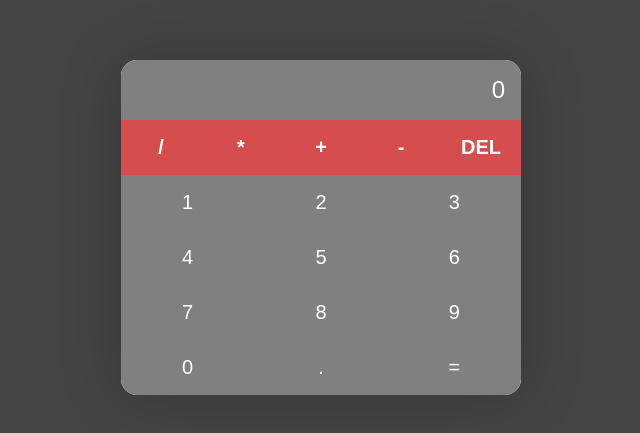
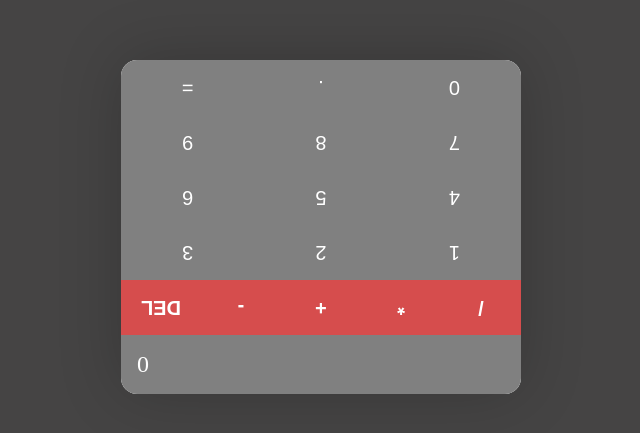
Before and after one commit to yaspyrih/reactCalculator, a React (Create React App) app: page / in a window 1280 px wide. Shown: the part 173-606 px from the top of the page, without its empty margins (319-959 px from the left). Built offline with nearby package versions, Linux system fonts and the light colour scheme; the HTML template or start-up script is replaced by a standard one.

Commit message:
Upside down for BOOBSIES and EL BEBE Calc font

```diff
--- a/src/index.css
+++ b/src/index.css
@@ -1,3 +1,9 @@
+@font-face {
+  font-family: digital;
+  src: local('digital'),
+       url('./fonts/digital.ttf') format('ttf')
+}
+
 :root {
     --primary: #d64d4d;
     --secondary: #e07a7a;
@@ -9,7 +15,6 @@
     margin: 0;
     padding: 0;
     box-sizing: border-box;
-    font-family: Arial, Helvetica, sans-serif;
 }
 
 body {
@@ -25,6 +30,7 @@ body {
 }
 
 .calculator {
+    transform: rotate(180deg);
     width: 100%;
     max-width: 400px;
     background-color: #fff;
```
Also changed, not shown: src/fonts/digital.ttf (added).
